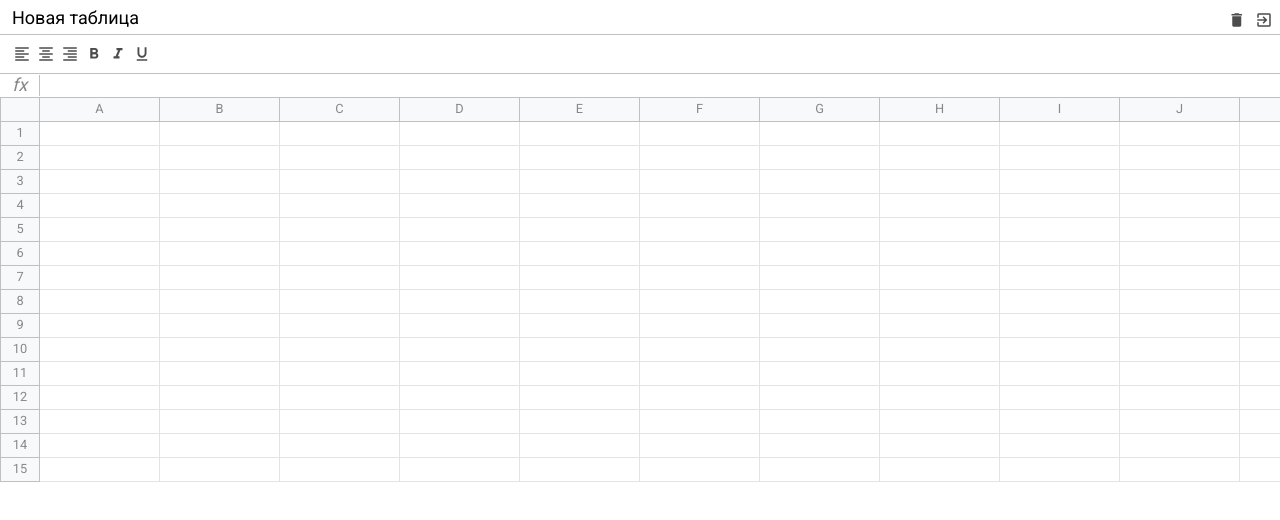
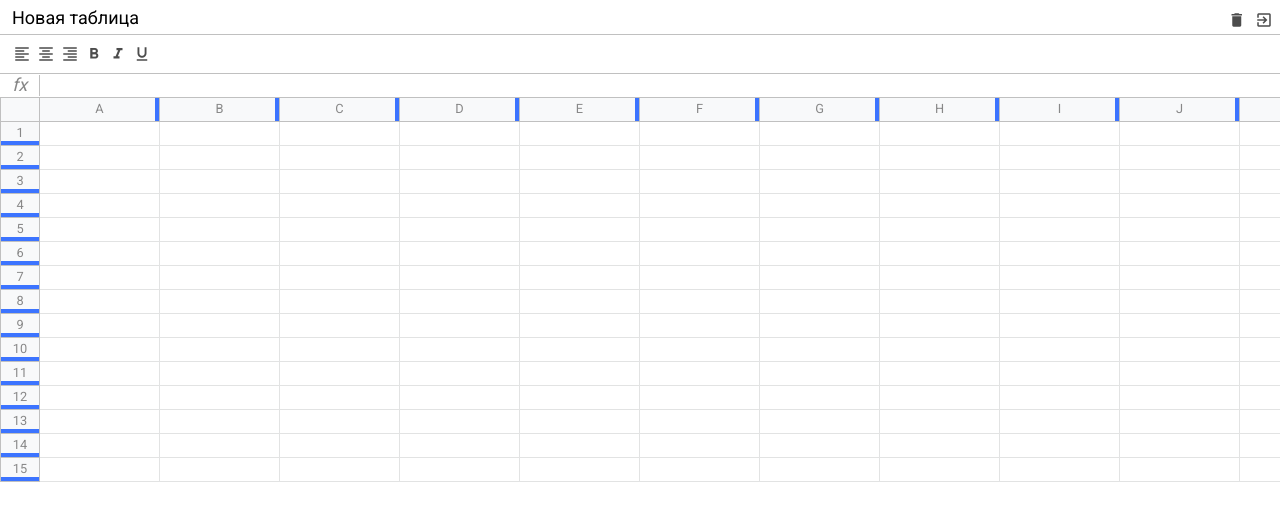
Before and after one commit to voloshchik/excel-pure-js, a website built with webpack: page src/index.html in a window 1280 px wide. Built offline with nearby package versions, Linux system fonts and the light colour scheme.

Commit message:
42 creating new alement for resize

```diff
--- a/src/components/table/Table.js
+++ b/src/components/table/Table.js
@@ -3,26 +3,11 @@ import {createTable} from './table.template'
 export class Table extends ExcelComponent {
   constructor($root) {
     super($root, {
-      listeners: ['click', 'mousedown', 'mousemove', 'mouseup'],
+      // listeners: ['click', 'mousedown', 'mousemove', 'mouseup'],
     })
   }
   static className = 'excel__table'
   toHTML() {
     return createTable()
   }
-  onClick() {
-    console.log('click')
-  }
-
-  onMousedown(event) {
-    console.log('mousedown', event.target)
-  }
-
-  onMousemove() {
-    console.log('mousemove')
-  }
-
-  onMouseup() {
-    console.log('mouseup')
-  }
 }
--- a/src/components/table/table.template.js
+++ b/src/components/table/table.template.js
@@ -13,14 +13,19 @@ function toColumn(col) {
   return `
     <div class="column">
      ${col}
+     <div class="col-resize"></div>
     </div>
     `
 }
 
 function createRow(index, content) {
+  const resize = index ? ` <div class="row-resize"></div>` : ''
   return `
    <div class="row">
-     <div class="row-info">${index ? index : ''}</div>
+     <div class="row-info">
+     ${index ? index : ''}
+    ${resize}
+     </div>
      <div class="row-data">${content}</div>
    </div>
   `
--- a/src/scss/_variables.scss
+++ b/src/scss/_variables.scss
@@ -3,6 +3,7 @@ $toolbar-height: 40px;
 $formula-height: 24px;
 $info-cell-with: 40px;
 $row-height: 24px;
-$cell-width:120px;
-$db-header-height:64px;
+$cell-width: 120px;
+$db-header-height: 64px;
 $border-color: #c0c0c0;
+$primary-color: #3c74ff;
--- a/src/scss/table.scss
+++ b/src/scss/table.scss
@@ -15,6 +15,7 @@
     height: $row-height;
   }
   .row-info {
+    position: relative;
     display: flex;
     justify-content: center;
     align-items: center;
@@ -29,6 +30,7 @@
   }
 
   .column {
+    position: relative;
     display: flex;
     justify-content: center;
     align-items: center;
@@ -54,8 +56,36 @@
 
     &.selected {
       border: none;
-      outline: 2px solid #3c74ff;
+      outline: 2px solid $primary-color;
       z-index: 2;
     }
   }
+  .col-resize,
+  .row-resize {
+    position: absolute;
+    bottom: 0;
+    // opacity: 0;
+    background: $primary-color;
+    right: 0;
+    &:hover {
+      opacity: 1;
+    }
+  }
+  .col-resize {
+    top: 0;
+    width: 4px;
+
+    &:hover {
+      cursor: col-resize;
+    }
+  }
+  .row-resize {
+    left: 0;
+
+    height: 4px;
+
+    &:hover {
+      cursor: row-resize;
+    }
+  }
 }
```
